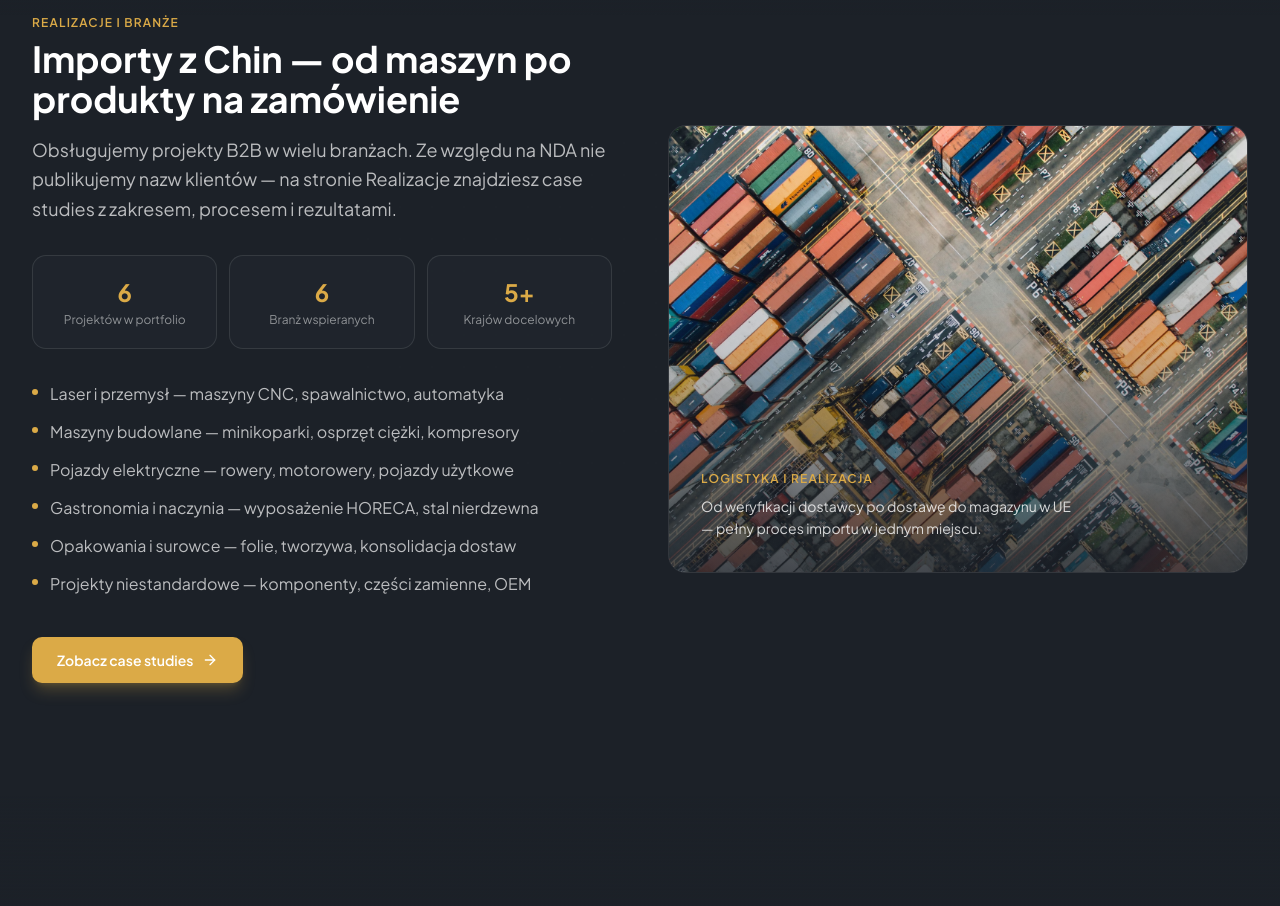
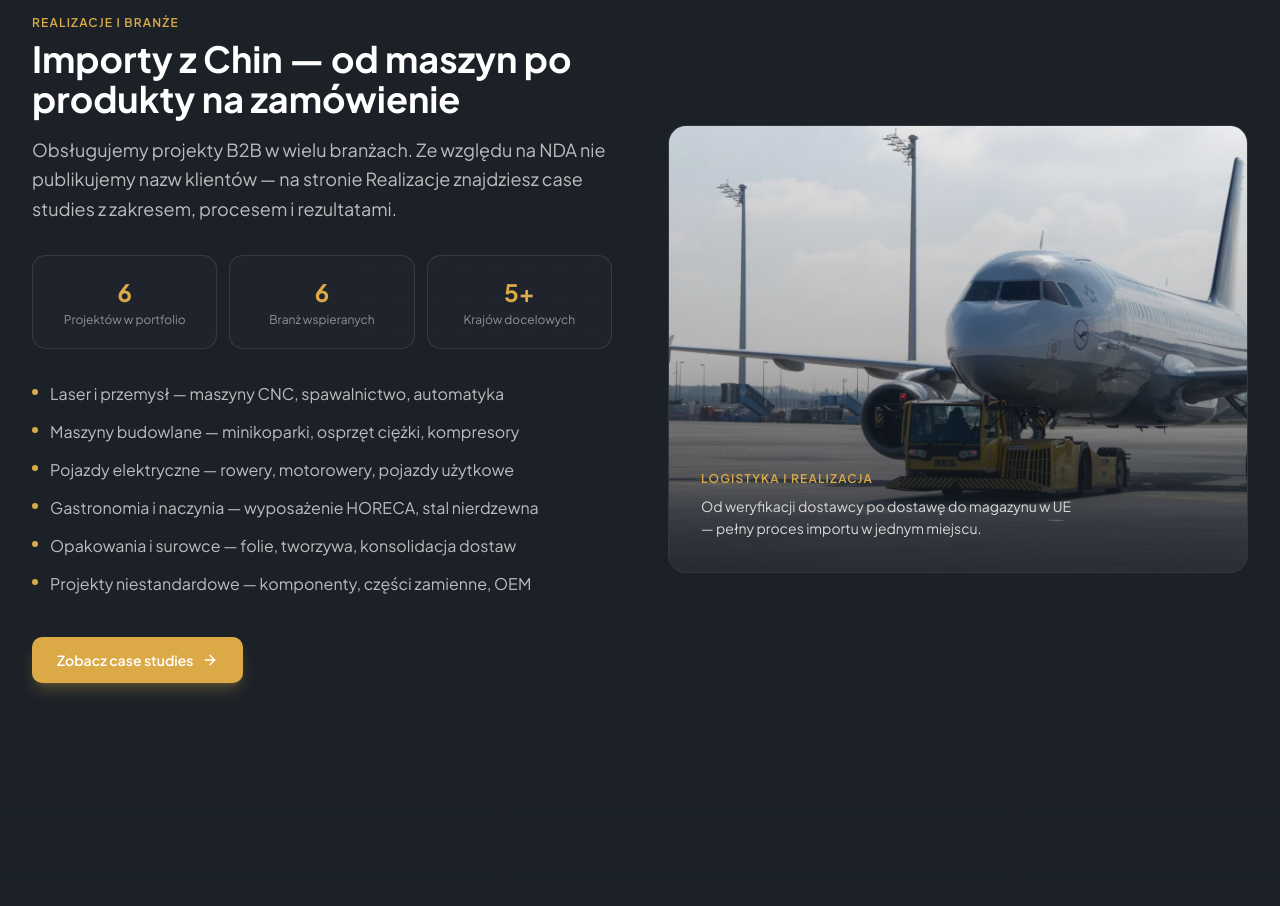
Before and after one commit to sanfranciskoq/china-export_kyrylo, a Next.js app: page / in a window 1280 px wide. Shown: the part 3820-4726 px from the top of the page. Built offline with nearby package versions, Linux system fonts and the light colour scheme.

Commit message:
Add plane shipment image and update RealizacjeTeaserSection to use new image. This change enhances the visual representation of logistics content.

```diff
--- a/src/content/realizacje-teaser.ts
+++ b/src/content/realizacje-teaser.ts
@@ -44,7 +44,7 @@ export const realizacjeTeaser: RealizacjeTeaserContent = {
     "Opakowania i surowce — folie, tworzywa, konsolidacja dostaw",
     "Projekty niestandardowe — komponenty, części zamienne, OEM",
   ],
-  image: "/image/cargo_conteiners.jpg",
+  image: "/image/plane_shipment.jpg",
   imageAlt: "Kontenery cargo — logistyka i realizacje importu z Chin",
   cta: {
     label: "Zobacz case studies",
```
Also changed, not shown: public/image/plane_shipment.jpg (added).
